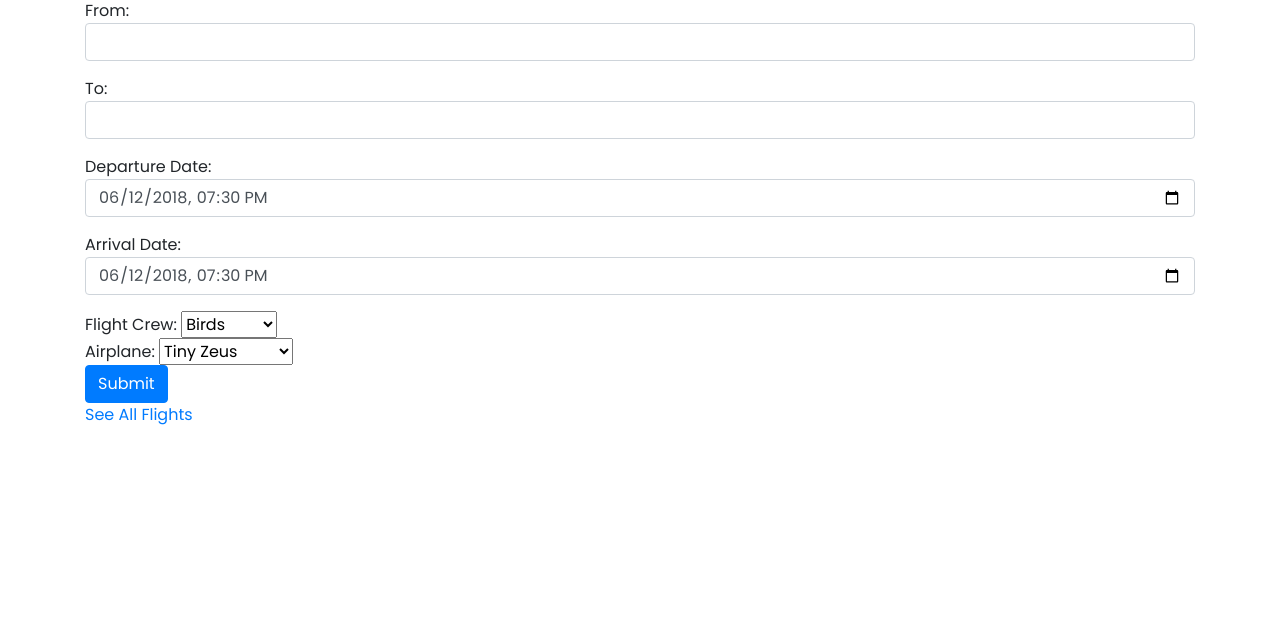
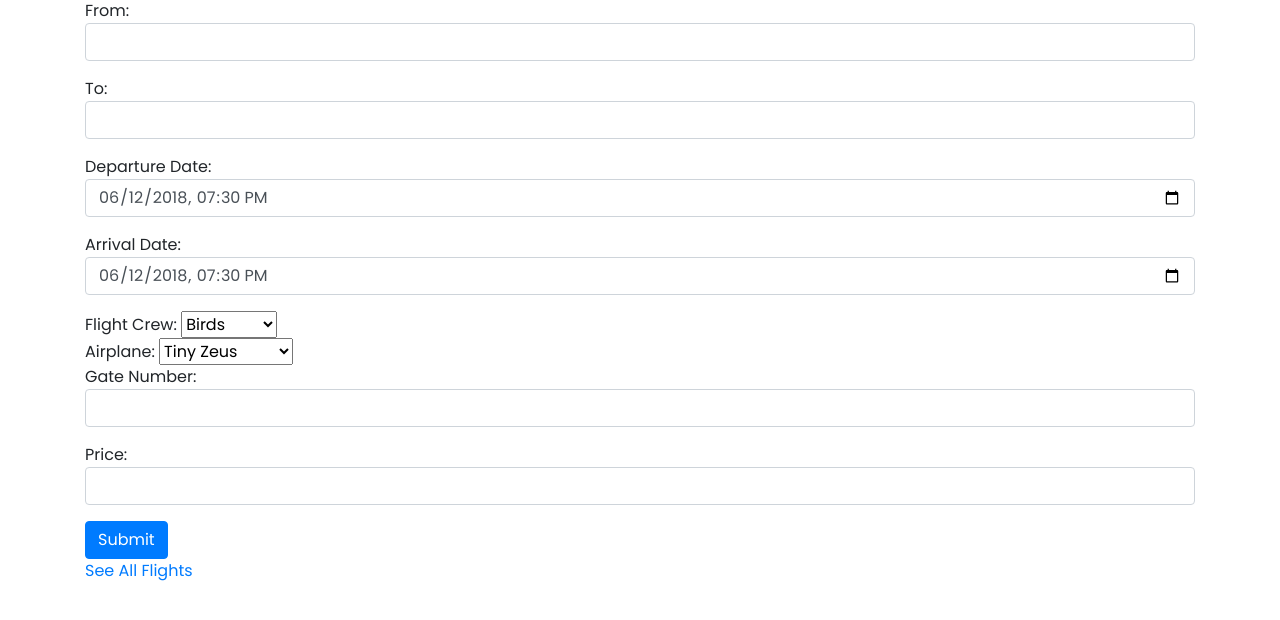
Before and after one commit to pinarhaskiris/blue-airline, a Django app: page /create_flight in a window 1280 px wide. Shown: the part 138-758 px from the top of the page. Run offline with Django 3.2, Linux system fonts and the light colour scheme; data comes from the database, SQL or seed files in the repository; some libraries are stand-ins or nearby versions.

```diff
--- a/blueairline/airlinecontroller/models.py
+++ b/blueairline/airlinecontroller/models.py
@@ -43,13 +43,15 @@ class Flight(models.Model):
     destination_airport = models.CharField(max_length=5)
     departure_date = models.DateTimeField("Departure Date")
     arrival_date = models.DateTimeField("Arrival Date")
+    gate_number = models.CharField(max_length=10, default="")
+    price = models.IntegerField(default=0)
     airplane = models.ForeignKey("Airplane", on_delete=models.CASCADE, related_name="flights")
     flight_crew = models.ForeignKey("FlightCrew", on_delete=models.CASCADE, related_name="flights")
     flight_scheduler = models.ForeignKey("User", on_delete=models.CASCADE, related_name="flights")
 
     @classmethod
-    def create_flight(cls, departure_airport, destination_airport, departure_date, arrival_date, airplane, flight_crew, flight_scheduler):
-        flightItem = cls(departure_airport=departure_airport, destination_airport=destination_airport, departure_date=departure_date, arrival_date=arrival_date, airplane=airplane, flight_crew=flight_crew, flight_scheduler=flight_scheduler)
+    def create_flight(cls, departure_airport, destination_airport, departure_date, arrival_date, airplane, flight_crew, flight_scheduler, gate_number, price):
+        flightItem = cls(departure_airport=departure_airport, destination_airport=destination_airport, departure_date=departure_date, arrival_date=arrival_date, airplane=airplane, flight_crew=flight_crew, flight_scheduler=flight_scheduler, gate_number=gate_number, price=price)
         return flightItem
 
     def __str__(self):
@@ -84,15 +86,13 @@ class Passenger(models.Model):
 
 class Ticket(models.Model):
     seat_number = models.CharField(max_length=64)
-    price = models.IntegerField(default=0)
-    gate_number = models.IntegerField(default=0)
     refund_status = models.CharField(max_length=64)
     flight = models.ForeignKey("Flight", on_delete=models.CASCADE, related_name="tickets")
     passenger = models.ForeignKey("Passenger", on_delete=models.CASCADE, related_name="tickets")
 
     @classmethod
-    def create_ticket(cls, seat_number, price, gate_number, refund_status, flight, passenger):
-        ticketItem = cls(seat_number=seat_number, price=price, gate_number=gate_number, refund_status=refund_status, flight=flight, passenger=passenger)
+    def create_ticket(cls, seat_number, refund_status, flight, passenger):
+        ticketItem = cls(seat_number=seat_number, refund_status=refund_status, flight=flight, passenger=passenger)
         return ticketItem
 
     def __str__(self):
--- a/blueairline/airlinecontroller/templates/airlinecontroller/available_flights.html
+++ b/blueairline/airlinecontroller/templates/airlinecontroller/available_flights.html
@@ -19,6 +19,7 @@
             </div>
 
             <a href="{% url 'show_flight' flight.id %}" class="select-flight-link">Select</a>
+            <a href="{% url 'delete_flight' flight.id %}" class="select-flight-link">Delete</a>
         </div>
         </li>
     {% endfor %}
--- a/blueairline/airlinecontroller/templates/airlinecontroller/create_flight.html
+++ b/blueairline/airlinecontroller/templates/airlinecontroller/create_flight.html
@@ -34,6 +34,13 @@
             </select>
         </div>
 
+        <div class="form-group">
+            Gate Number: <input id="gate_number" name="gate_number" class="form-control">
+        </div>
+        <div class="form-group">
+            Price: <input id="price" name="price" class="form-control">
+        </div>
+
         <input type="submit" class="btn btn-primary"/>
     </form>
 
--- a/blueairline/airlinecontroller/templates/airlinecontroller/show_feedback.html
+++ b/blueairline/airlinecontroller/templates/airlinecontroller/show_feedback.html
@@ -17,7 +17,7 @@
         <div>{{ pass_phone_num }}</div>
         <div>{{ pass_mail_add }}</div>
         <div>Seat Number: {{ seat_select }}</div>
-        <div>Gate Number:</div>
+        <div>Gate Number: {{ gate_number }}</div>
     </div>
 
 
--- a/blueairline/airlinecontroller/urls.py
+++ b/blueairline/airlinecontroller/urls.py
@@ -15,5 +15,6 @@ urlpatterns = [
     path("show_refund_form", views.show_refund_form, name="show_refund_form"),
     path("update_ticket", views.update_ticket, name="update_ticket"),
     path("show_question_ticket_form", views.show_question_ticket_form, name="show_question_ticket_form"),
-    path("show_tickets", views.show_tickets, name="show_tickets")
+    path("show_tickets", views.show_tickets, name="show_tickets"),
+    path("delete_flight/<int:flight_id>", views.delete_flight, name="delete_flight"),
 ]
--- a/blueairline/airlinecontroller/views.py
+++ b/blueairline/airlinecontroller/views.py
@@ -47,7 +47,19 @@ def init_all_seats():
     for airplane in airplanes:
         init_seats(airplane)
 
+
+def hour_to_day(hours, minutes):
+    hours = int(hours)
+    minutes = int(minutes)
+    return ((hours*60)+minutes)/(24*60)
+
+def date_time_to_day(arr):
+    day_sum_month = [31, 59, 90, 120, 151, 181, 212, 243, 273, 304, 334, 365]
+    result = int(arr[0]) + day_sum_month[int(arr[1])] + (int(arr[2])*365) + hour_to_day(arr[0], arr[1])
+    return result
+
 init_all_seats() #CREATE ALL SEATS FOR ALL AIRPLANES
+
 
 def book_flight(request, flight_id):
     flightObject = Flight.objects.get(pk=flight_id)
@@ -85,8 +97,8 @@ def book_flight(request, flight_id):
         #CREATE TICKET
         try:
             ticketItem = Ticket.create_ticket(
-                seat_select, 100, 12, "active",
-                Flight.objects.get(pk=flight_id),
+                seat_select, "active",
+                flightObject,
                 Passenger.objects.get(name=name_sur_arr[0], surname=name_sur_arr[1], email_address=pass_mail_add, phone_number=pass_phone_num))
             ticketItem.save()
 
@@ -104,7 +116,8 @@ def book_flight(request, flight_id):
             "pass_card_num": pass_card_num,
             "pass_safety_pin": pass_safety_pin,
             "flight": flightObject,
-            "seat_select": seat_select
+            "seat_select": seat_select,
+            "gate_number": flightObject.gate_number
         })
     else:
         return render(request, "airlinecontroller/index.html")
@@ -130,6 +143,8 @@ def show_flight(request, flight_id):
     f_dep_time = flightObject.departure_date
     f_arr_time = flightObject.arrival_date
     airplane = flightObject.airplane
+    price = flightObject.price
+    gate_number = flightObject.gate_number
     available_seats = Seat.objects.filter(airplane=airplane, is_empty=True)
 
     return render(request, "airlinecontroller/show_flight.html", {
@@ -138,9 +153,15 @@ def show_flight(request, flight_id):
             "f_dep_time": f_dep_time,
             "f_arr_time": f_arr_time,
             "flight": flightObject,
-            "available_seats": available_seats
+            "available_seats": available_seats,
+            "gate_number": gate_number,
+            "price": price
        })
 
+def delete_flight(request, flight_id):
+    flightObject = Flight.objects.get(pk=flight_id)
+    flightObject.delete()
+    return render(request, "airlinecontroller/index.html")
 
 def show_refund_form(request):
     return render(request, "airlinecontroller/show_refund_form.html")
@@ -200,6 +221,28 @@ def create_flight(request):
             "airplanes": airplanes
     })
 
+def split_date_input(date):
+    #taking dates as string and splitting them for comparison - for form input
+    date = str(date)
+    date_base = date.split("T") #separate between the date and the time
+    date_date = date_base[0].split("-") #separate the day month and year
+    date_time = date_base[1].split(":") #separate the time for hours and minutes
+
+    print(f"\n\nSPLIT DATE INPUT OUTPUT: {[date_date[2], date_date[1], date_date[0], date_time[0], date_time[1]]}\n\n")
+    #day, month, year, hour (in 24 hour format), minutes
+    return [date_date[2], date_date[1], date_date[0], date_time[0], date_time[1]]
+
+def split_date_prev(date):
+    #taking dates as string and splitting them for comparison - for existing database flights
+    date = str(date)
+    date_base = date.split(" ") #separate the date and time
+    date_date = date_base[0].split("-") #separating the day month and year
+    date_time = date_base[1].split(":") #separating the hours and minutes and seconds
+    print(f"\n\nSPLIT DATE PREV OUTPUT: {[date_date[2], date_date[1], date_date[0], date_time[0], date_time[1]]}\n\n")
+
+    #day, month, year, hour (in 24 hour format), minutes
+    return[date_date[2], date_date[1], date_date[0], date_time[0], date_time[1]]
+
 
 def update_flight(request):
     is_valid = True
@@ -212,10 +255,13 @@ def update_flight(request):
         arr_date = request.POST["arr_date"]
         flight_crew_name = request.POST["flight_crew_select"]
         airplane_name = request.POST["airplane_select"]
+        gate_number = request.POST["gate_number"]
+        price = request.POST["price"]
         flight_scheduler = request.user
         #1- aynı tarihte iki uçusa aynı uçak kalkmaz & flight crew atanmaz - yapıldı
         #2- kalkan henüz inmediyse oluşturma
         #3- indiyse de indiği havalimanından kalkabilir
+        #4- kalktığı yere gidemez
         same_dep_flight = Flight.objects.filter(departure_date=dep_date)
         flights = Flight.objects.all()
 
@@ -225,13 +271,63 @@ def update_flight(request):
                 if (flight.flight_crew.crew_name == flight_crew_name or flight.airplane.plane_name == airplane_name):
                     is_valid = False
 
+        #CONVERTING INPUT DATE FOR COMPARISON
+        dep_date_arr = split_date_input(dep_date)
+        arr_date_arr = split_date_input(arr_date)
+
+        dep_date_input = date_time_to_day(dep_date_arr) #departure date of input flight in days
+        arr_date_input = date_time_to_day(arr_date_arr) #arrival date of input flight in days
+
+        for flight in flights:
+            #CONVERTING PREV DATES FOR COMPARISON
+            prev_dep_date_arr = split_date_prev(flight.departure_date)
+            prev_arr_date_arr = split_date_prev(flight.arrival_date)
+
+            prev_dep_date = date_time_to_day(prev_dep_date_arr) #departure date of previous flight
+            prev_arr_date = date_time_to_day(prev_arr_date_arr) #arrival date of previous flight
+
+            print(f"prev_arr_date: {prev_arr_date}, dep_date_input: {dep_date_input}\n")
+
+            """
+            if the previous flight which uses the same crew or airplane hasn't landed,
+            a flight with the same crew or airplane can not depart
+            """
+            if (prev_arr_date >= dep_date_input and (flight.flight_crew.crew_name==flight_crew_name or flight.airplane.plane_name==airplane_name)):
+                is_valid = False
+
+            """
+            if the previous flight which uses the same crew or airplane has landed,
+            the new flight with the same crew or airplane should depart from the same airport
+            """
+            if (prev_arr_date < dep_date_input and (flight.flight_crew.crew_name==flight_crew_name or flight.airplane.plane_name==airplane_name) and flight.destination_airport != dep_airport):
+                is_valid = False
+
+            """
+            only one flight can departure from a gate, multiple flights can not use the same gate
+            """
+
+
+        """
+        destination and departure airport can not be the same
+        """
+        if (dep_airport == des_airport):
+            is_valid = False
+
+        """
+        a flight can not arrive to its destination before the departure date
+        """
+        if (dep_date >= arr_date):
+            is_valid = False
+
+
         if is_valid == True:
             try:
                 flightItem = Flight.create_flight(
                     dep_airport, des_airport, dep_date, arr_date,
                     Airplane.objects.get(plane_name=airplane_name),
                     FlightCrew.objects.get(crew_name=flight_crew_name),
-                    User.objects.get(username=flight_scheduler.username))
+                    User.objects.get(username=flight_scheduler.username),
+                    gate_number, price)
                 flightItem.save()
 
             except IntegrityError as e:
```
Also changed, not shown: blueairline/blueairline/settings.py (+0 -7 lines), blueairline/airlinecontroller/migrations/0010_auto_20210604_0824.py (added), blueairline/db.sqlite3.
